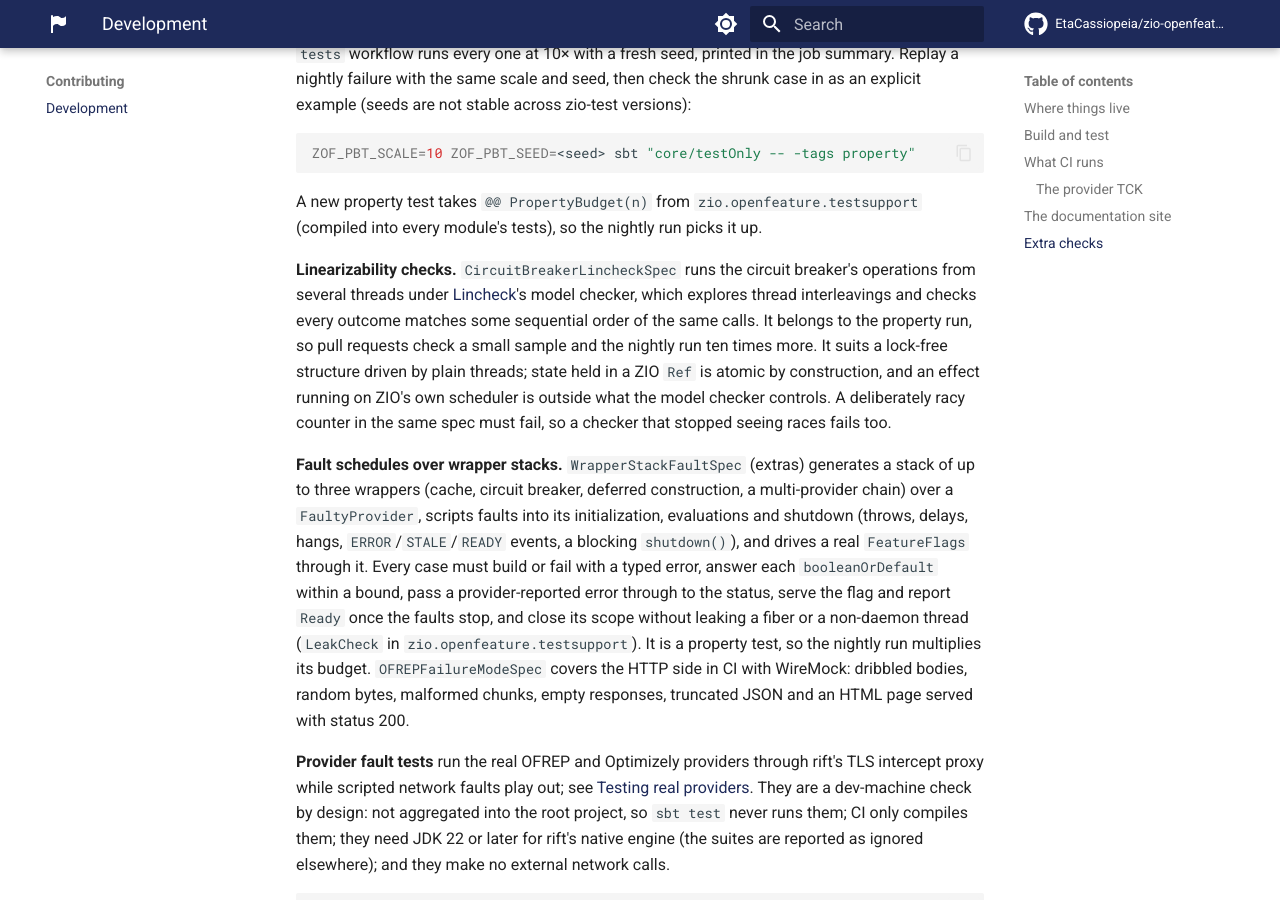
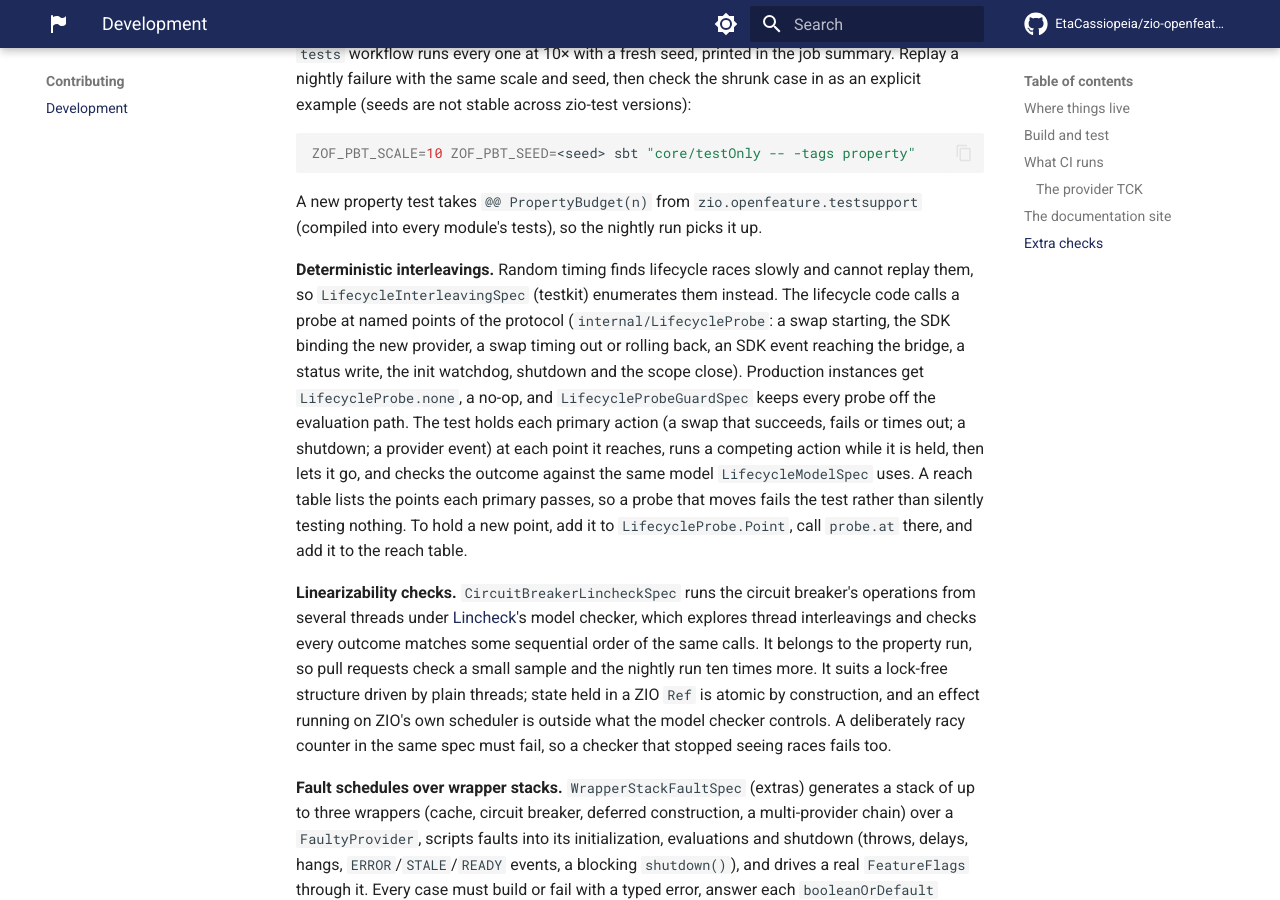
Before and after one commit to EtaCassiopeia/zio-openfeature, an MkDocs documentation site: the page built from docs/development.md, in a window 1280 px wide and 900 px high, scrolled down 4052 px. Built offline with MkDocs 1.6.1 and Material for MkDocs 9.7.7, drawn with Linux system fonts in a browser that asks for light colours; comment, search, counter and statistics services are not loaded.

Commit message:
Hold lifecycle actions at named probe points to test their interleavings

```diff
--- a/docs/development.md
+++ b/docs/development.md
@@ -140,6 +140,17 @@
 A new property test takes `@@ PropertyBudget(n)` from `zio.openfeature.testsupport` (compiled into every module's
 tests), so the nightly run picks it up.
 
+**Deterministic interleavings.** Random timing finds lifecycle races slowly and cannot replay them, so
+`LifecycleInterleavingSpec` (testkit) enumerates them instead. The lifecycle code calls a probe at named points of the
+protocol (`internal/LifecycleProbe`: a swap starting, the SDK binding the new provider, a swap timing out or rolling
+back, an SDK event reaching the bridge, a status write, the init watchdog, shutdown and the scope close). Production
+instances get `LifecycleProbe.none`, a no-op, and `LifecycleProbeGuardSpec` keeps every probe off the evaluation path.
+The test holds each primary action (a swap that succeeds, fails or times out; a shutdown; a provider event) at each
+point it reaches, runs a competing action while it is held, then lets it go, and checks the outcome against the same
+model `LifecycleModelSpec` uses. A reach table lists the points each primary passes, so a probe that moves fails the
+test rather than silently testing nothing. To hold a new point, add it to `LifecycleProbe.Point`, call `probe.at` there,
+and add it to the reach table.
+
 **Linearizability checks.** `CircuitBreakerLincheckSpec` runs the circuit breaker's operations from several threads
 under [Lincheck](https://github.com/JetBrains/lincheck)'s model checker, which explores thread interleavings and checks
 every outcome matches some sequential order of the same calls. It belongs to the property run, so pull requests check
```
Also changed, not shown: CHANGELOG.md (+6 -0 lines), 7 other files.
